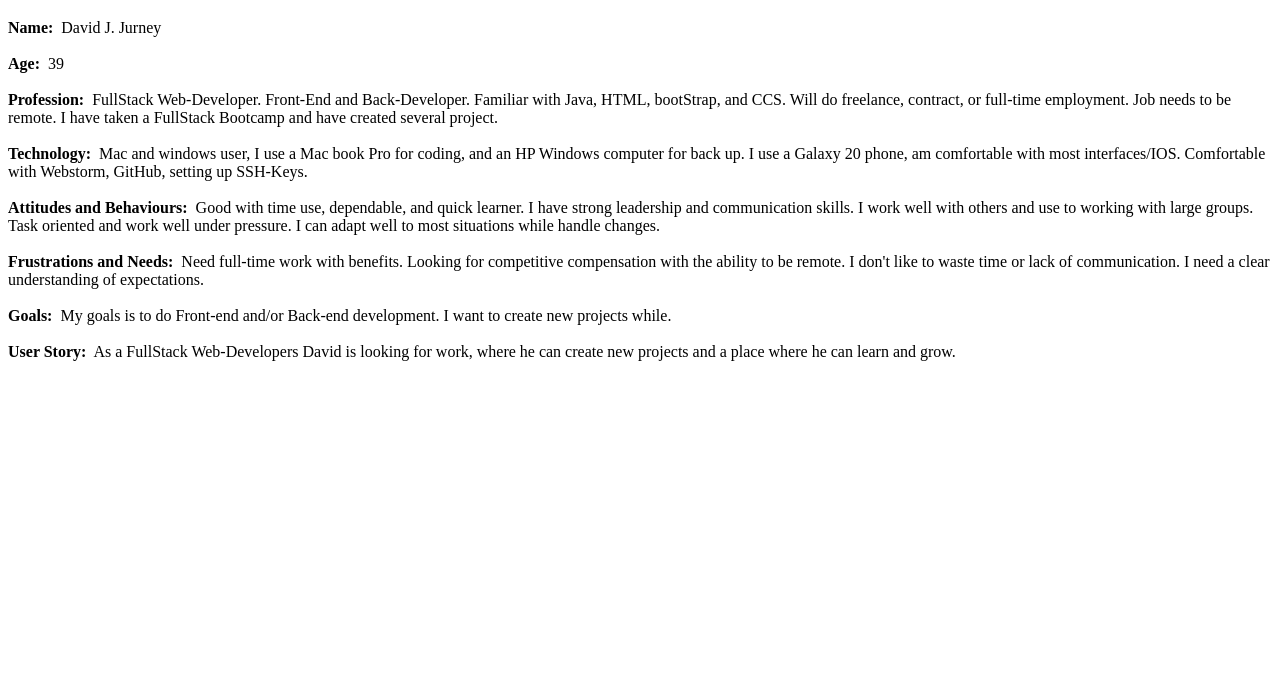
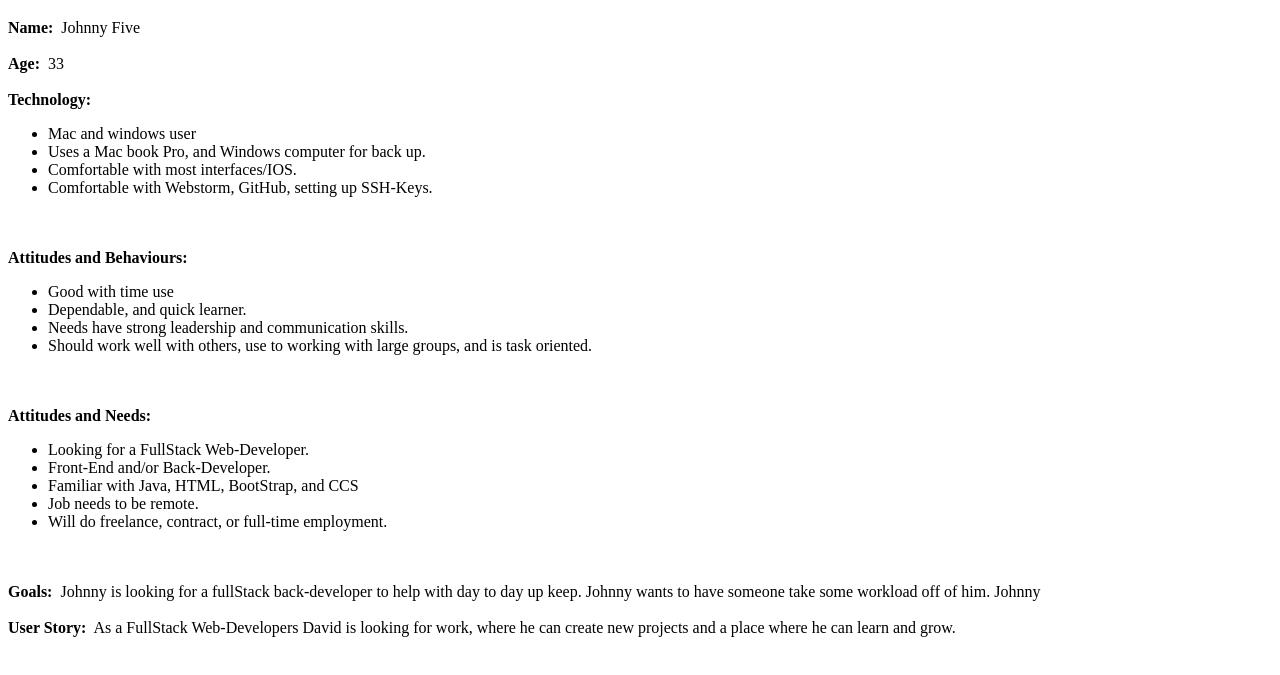
Before and after one commit to djjurney/pwp, a plain HTML site: page milestone-1.html in a window 1280 px wide. Shown: the part 61-736 px from the top of the page. Drawn offline with Linux system fonts and the light colour scheme.

Commit message:
"complete change of PWP"

```diff
--- a/milestone-1.html
+++ b/milestone-1.html
@@ -5,37 +5,49 @@
     <meta name="viewport"
           content="width=device-width, user-scalable=no, initial-scale=1.0, maximum-scale=1.0, minimum-scale=1.0">
     <meta http-equiv="X-UA-Compatible" content="ie=edge">
-    <title>David Jurney</title>
 </head>
 <h1>Persona</h1>
 <body>
 
 <strong>Name:&nbsp;</strong>
-David J. Jurney
+Johnny Five
 <br>
 <br>
-<strong>Age:&nbsp;</strong>
-39
-<br>
-<br>
-<strong>Profession:&nbsp;</strong>
-FullStack Web-Developer. Front-End and Back-Developer. Familiar with Java, HTML, bootStrap, and CCS. Will do freelance, contract, or full-time employment. Job needs to be remote. I have taken a FullStack Bootcamp and have created several project.
+<strong>Age:&nbsp</strong>
+33
 <br>
 <br>
 <strong>Technology:&nbsp;</strong>
-Mac and windows user, I use a Mac book Pro for coding, and an HP Windows computer for back up. I use a Galaxy 20 phone, am comfortable with most interfaces/IOS. Comfortable with Webstorm, GitHub, setting up SSH-Keys.
+<ul>
+
+    <li>Mac and windows user</li>
+    <li>Uses a Mac book Pro, and Windows computer for back up.</li>
+    <li>Comfortable with most interfaces/IOS.</li><li>Comfortable with Webstorm, GitHub, setting up SSH-Keys.</li>
+</ul>
+
 <br>
 <br>
 <strong>Attitudes and Behaviours:&nbsp;</strong>
-Good with time use, dependable, and quick learner.  I have strong leadership and communication skills. I work well with others and use to working with large groups. Task oriented and work well under pressure. I can adapt well to most situations while handle changes.
+<ul>
+    <li>Good with time use</li>
+    <li>Dependable, and quick learner.</li>
+    <li>Needs have strong leadership and communication skills.</li>
+    <li>Should work well with others, use to working with large groups, and is task oriented.</li>
+</ul>
 <br>
 <br>
-<strong>Frustrations and Needs:&nbsp;</strong>
-Need full-time work with benefits. Looking for competitive compensation with the ability to be remote. I don't like to waste time or lack of communication. I need a clear understanding of expectations.
+<strong>Attitudes and Needs:&nbsp;</strong>
+<ul>
+    <li>Looking for a FullStack Web-Developer.</li>
+    <li>Front-End and/or Back-Developer. </li>
+    <li>Familiar with Java, HTML, BootStrap, and CCS</li>
+    <li>Job needs to be remote.</li>
+    <li>Will do freelance, contract, or full-time employment.</li>
+</ul>
 <br>
 <br>
 <strong>Goals:&nbsp;</strong>
-My goals is to do Front-end and/or Back-end development. I want to create new projects while.
+Johnny is looking for a fullStack back-developer to help with day to day up keep. Johnny wants to have someone take some workload off of him. Johnny
 <br>
 <br>
 <strong>User Story:&nbsp;</strong>
```
